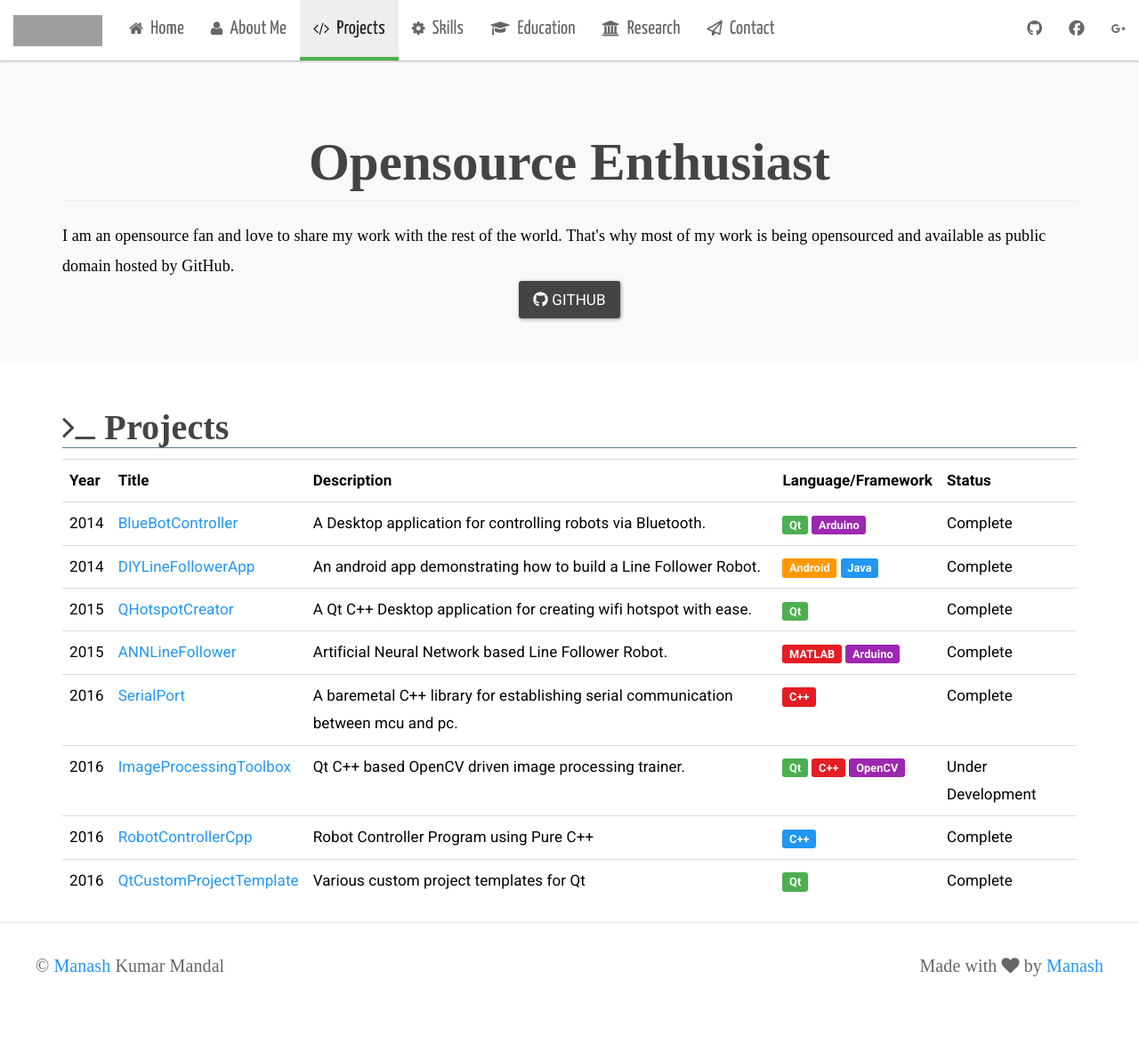
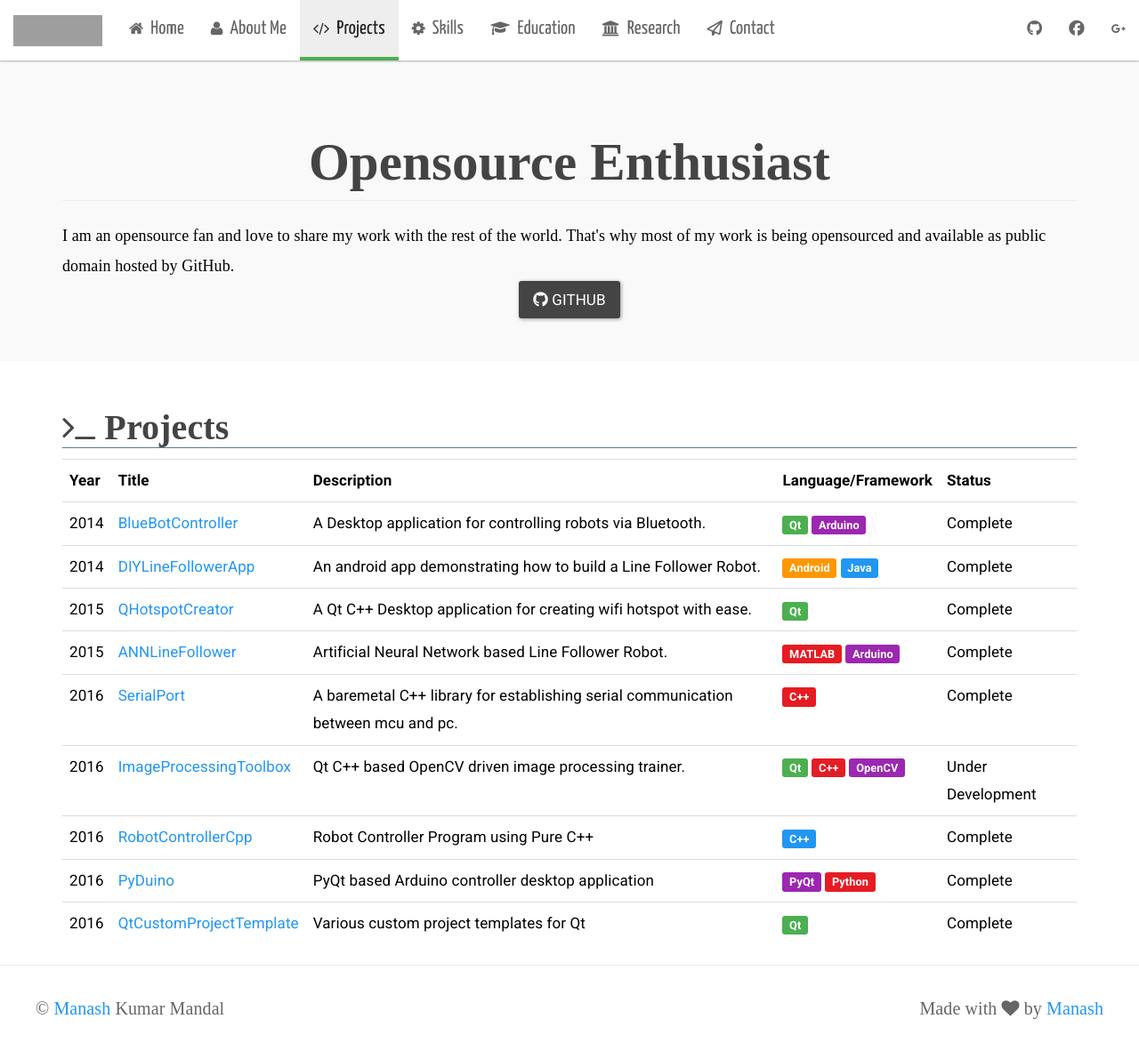
Before and after one commit to manashmandal/manashmandal.github.io, a Jekyll site: the page built from projects.html, in a window 1280 px wide and 1173 px high. Shown: the whole window at 89% size. Built offline with Jekyll 4.4.1, drawn with Linux system fonts in a browser that asks for light colours; nearby versions of some CDN libraries; some web fonts are replaced; grey boxes are pictures that could not be loaded.

Commit message:
added new project

```diff
--- a/projects.html
+++ b/projects.html
@@ -86,6 +86,14 @@ title: Projects
 
         <tr>
             <td>2016</td>
+            <td><a href="https://github.com/manashmndl/PyDuino" target="_blank">PyDuino</a> </td>
+            <td>PyQt based Arduino controller desktop application</td>
+            <td><span class="label label-info">PyQt</span> <span class="label label-danger">Python</span> </td>
+            <td>Complete</td>
+        </tr>
+
+        <tr>
+            <td>2016</td>
             <td><a href="https://github.com/manashmndl/QtCustomProjectTemplate" target="_blank">QtCustomProjectTemplate</a> </td>
             <td>Various custom project templates for Qt</td>
             <td><span class="label label-success">Qt</span> </td>
```
